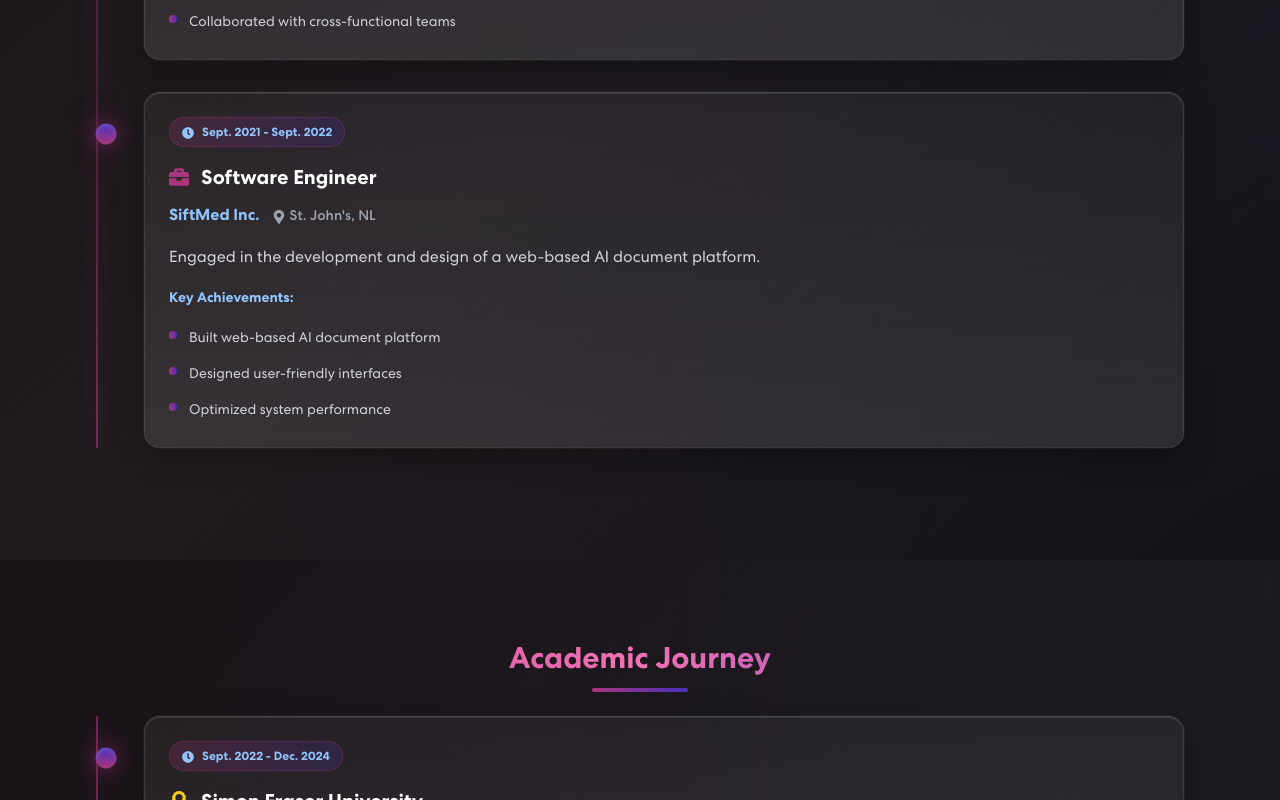
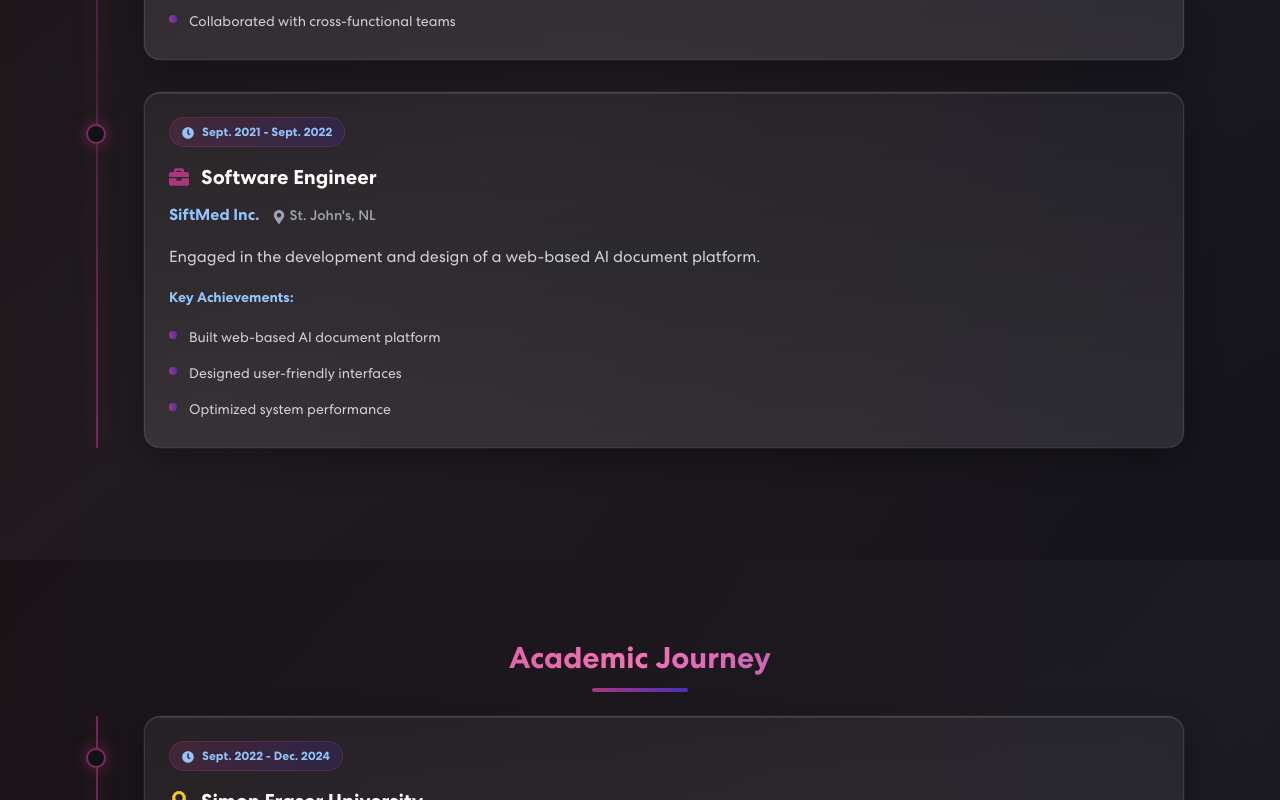
Before and after one commit to ZeLiu369/Personal_profolio, a React (Create React App) app: page / in a window 1280 px wide. Shown: the part 2180-2980 px from the top of the page. Built offline with nearby package versions, Linux system fonts and the light colour scheme.

Commit message:
Update Education and Experience components with new red dots for timeline indicators and improved hover effects

```diff
--- a/src/components/Education.js
+++ b/src/components/Education.js
@@ -73,13 +73,11 @@ const Education = () =>
                 <div className="relative max-w-6xl mx-auto px-4 before:content-[''] before:absolute before:top-0 before:left-8 before:w-0.5 before:h-full before:bg-gradient-to-b before:from-primary/60 before:via-primary/30 before:to-primary/60 before:rounded-full before:shadow-[0_0_20px_rgba(170,54,124,0.4)]">
                     {education.map((edu, index) => (
                         <div key={index}
-                            className={`relative w-full max-w-full mb-12 transition-all duration-500 ease-out opacity-0 animate-fadeInUp pl-16 pr-4 text-left md:mb-8`}
+                            className={`group relative w-full max-w-full mb-12 transition-all duration-500 ease-out opacity-0 animate-fadeInUp pl-16 pr-4 text-left md:mb-8`}
                             style={{ animationDelay: `${0.1 + index * 0.2}s` }}>
                             <div className={`absolute top-8 w-6 h-6 rounded-full z-20 transition-all duration-300 ease-out
-                                bg-gradient-to-t from-[#AA367C] to-[#4A2FBD]
-                                shadow-[0_0_20px_rgba(170,54,124,0.6),0_0_40px_rgba(170,54,124,0.3),inset_0_2px_4px_rgba(255,255,255,0.2)]
-                                hover:scale-125 animate-pulse
-                                group-hover:scale-125 group-hover:shadow-[0_0_30px_rgba(170,54,124,0.8),0_0_60px_rgba(170,54,124,0.4),inset_0_2px_4px_rgba(255,255,255,0.3)]
+                                bg-dark border-2 border-primary/70 shadow-[0_0_15px_rgba(170,54,124,0.5)]
+                                group-hover:border-primary group-hover:shadow-[0_0_25px_rgba(170,54,124,0.8)] group-hover:scale-110
                                 left-4 transform -translate-x-1/2
                                 md:w-5 md:h-5`}>
                             </div>
@@ -89,7 +87,7 @@ const Education = () =>
                                 shadow-[0_10px_32px_rgba(0,0,0,0.3),0_0_0_1px_rgba(255,255,255,0.05),inset_0_1px_0_rgba(255,255,255,0.1)]
                                 hover:shadow-[0_20px_60px_rgba(170,54,124,0.2),0_10px_32px_rgba(0,0,0,0.4),0_0_0_1px_rgba(170,54,124,0.1),inset_0_1px_0_rgba(255,255,255,0.2)]
                                 before:content-[''] before:absolute before:inset-0 before:bg-gradient-to-br before:from-transparent before:via-primary/5 before:to-primary-dark/10 before:opacity-0 before:rounded-2xl before:transition-opacity before:duration-500 before:ease-out before:pointer-events-none
-                                hover:before:opacity-100 group md:p-6">
+                                hover:before:opacity-100 md:p-6">
 
                                 <div className="inline-block px-4 py-2 mb-4 text-sm font-semibold rounded-full bg-gradient-to-r from-primary/20 to-primary-dark/20 border border-solid border-primary/30 text-blue-300 transition-transform duration-300 group-hover:scale-105 md:text-xs md:px-3 md:py-1.5">
                                     <FaClock className="inline mr-2" />
--- a/src/components/Experience.js
+++ b/src/components/Experience.js
@@ -39,13 +39,11 @@ const Experience = () =>
                 <div className="relative max-w-6xl mx-auto px-4 before:content-[''] before:absolute before:top-0 before:left-8 before:w-0.5 before:h-full before:bg-gradient-to-b before:from-primary/60 before:via-primary/30 before:to-primary/60 before:rounded-full before:shadow-[0_0_20px_rgba(170,54,124,0.4)]">
                     {experiences.map((exp, index) => (
                         <div key={index}
-                            className={`relative w-full max-w-full mb-12 transition-all duration-500 ease-out opacity-0 animate-fadeInUp pl-16 pr-4 text-left md:mb-8`}
+                            className={`group relative w-full max-w-full mb-12 transition-all duration-500 ease-out opacity-0 animate-fadeInUp pl-16 pr-4 text-left md:mb-8`}
                             style={{ animationDelay: `${0.1 + index * 0.2}s` }}>
                             <div className={`absolute top-8 w-6 h-6 rounded-full z-20 transition-all duration-300 ease-out
-                                bg-gradient-to-t from-[#AA367C] to-[#4A2FBD]
-                                shadow-[0_0_20px_rgba(170,54,124,0.6),0_0_40px_rgba(170,54,124,0.3),inset_0_2px_4px_rgba(255,255,255,0.2)]
-                                hover:scale-125 animate-pulse
-                                group-hover:scale-125 group-hover:shadow-[0_0_30px_rgba(170,54,124,0.8),0_0_60px_rgba(170,54,124,0.4),inset_0_2px_4px_rgba(255,255,255,0.3)]
+                                bg-dark border-2 border-primary/70 shadow-[0_0_15px_rgba(170,54,124,0.5)]
+                                group-hover:border-primary group-hover:shadow-[0_0_25px_rgba(170,54,124,0.8)] group-hover:scale-110
                                 left-4 transform -translate-x-1/2
                                 md:w-5 md:h-5`}>
                             </div>
@@ -55,7 +53,7 @@ const Experience = () =>
                                 shadow-[0_10px_32px_rgba(0,0,0,0.3),0_0_0_1px_rgba(255,255,255,0.05),inset_0_1px_0_rgba(255,255,255,0.1)]
                                 hover:shadow-[0_20px_60px_rgba(170,54,124,0.2),0_10px_32px_rgba(0,0,0,0.4),0_0_0_1px_rgba(170,54,124,0.1),inset_0_1px_0_rgba(255,255,255,0.2)]
                                 before:content-[''] before:absolute before:inset-0 before:bg-gradient-to-br before:from-transparent before:via-primary/5 before:to-primary-dark/10 before:opacity-0 before:rounded-2xl before:transition-opacity before:duration-500 before:ease-out before:pointer-events-none
-                                hover:before:opacity-100 group md:p-6">
+                                hover:before:opacity-100 md:p-6">
 
                                 <div className="inline-block px-4 py-2 mb-4 text-sm font-semibold rounded-full bg-gradient-to-r from-primary/20 to-primary-dark/20 border border-solid border-primary/30 text-blue-300 transition-transform duration-300 group-hover:scale-105 md:text-xs md:px-3 md:py-1.5">
                                     <FaClock className="inline mr-2" />
```
